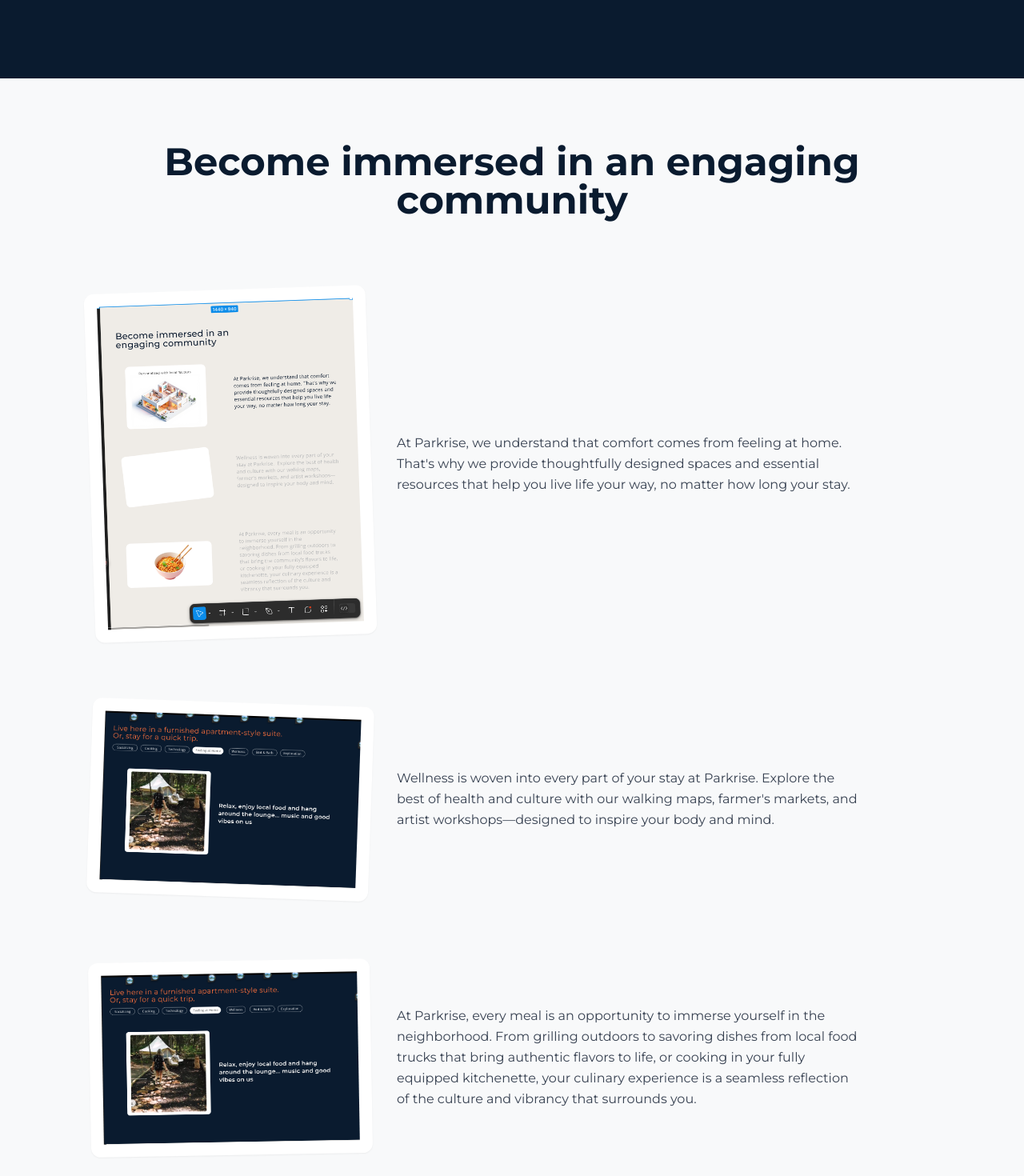
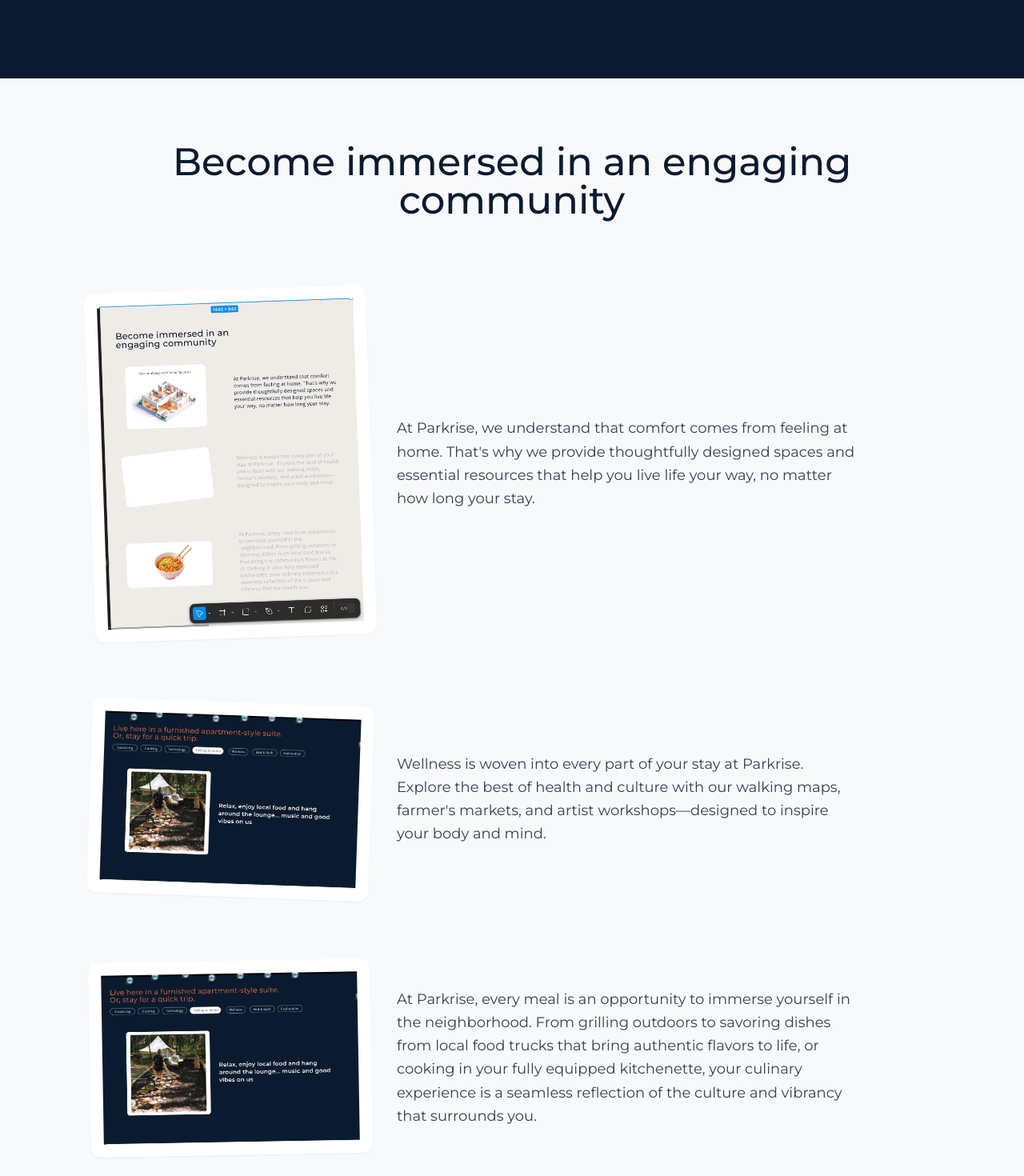
Before and after one commit to Gere0399/parkrise-official, a React (Vite) app: page / in a window 1280 px wide. Shown: the part 1502-2972 px from the top of the page at 80% size. Built offline with nearby package versions, Linux system fonts and the light colour scheme.

Commit message:
Update text styles in CommunitySection
Adjusted the paragraph text size to be slightly larger and reduced the boldness of the titles above the paragraphs in the CommunitySection component.
[skip gpt_engineer]

```diff
--- a/src/components/CommunitySection.tsx
+++ b/src/components/CommunitySection.tsx
@@ -5,7 +5,7 @@ const CommunitySection = () => {
   return (
     <div className="bg-[#F8F9FA] py-20">
       <div className="container mx-auto px-6 max-w-6xl">
-        <h2 className="text-4xl md:text-5xl font-bold text-navy mb-16 text-center">
+        <h2 className="text-4xl md:text-5xl font-medium text-navy mb-16 text-center">
           Become immersed in an engaging community
         </h2>
 
@@ -23,7 +23,7 @@ const CommunitySection = () => {
                     />
                   </div>
                 </div>
-                <p className="text-gray-700 leading-relaxed md:w-2/3 max-w-xl">
+                <p className="text-lg text-gray-700 leading-relaxed md:w-2/3 max-w-xl">
                   At Parkrise, we understand that comfort comes from feeling at home.
                   That's why we provide thoughtfully designed spaces and essential
                   resources that help you live life your way, no matter how long your stay.
@@ -45,7 +45,7 @@ const CommunitySection = () => {
                     />
                   </div>
                 </div>
-                <p className="text-gray-700 leading-relaxed md:w-2/3 max-w-xl">
+                <p className="text-lg text-gray-700 leading-relaxed md:w-2/3 max-w-xl">
                   Wellness is woven into every part of your stay at Parkrise.
                   Explore the best of health and culture with our walking maps,
                   farmer's markets, and artist workshops—designed to inspire
@@ -68,7 +68,7 @@ const CommunitySection = () => {
                     />
                   </div>
                 </div>
-                <p className="text-gray-700 leading-relaxed md:w-2/3 max-w-xl">
+                <p className="text-lg text-gray-700 leading-relaxed md:w-2/3 max-w-xl">
                   At Parkrise, every meal is an opportunity to immerse yourself
                   in the neighborhood. From grilling outdoors to savoring dishes
                   from local food trucks that bring authentic flavors to life,
```
